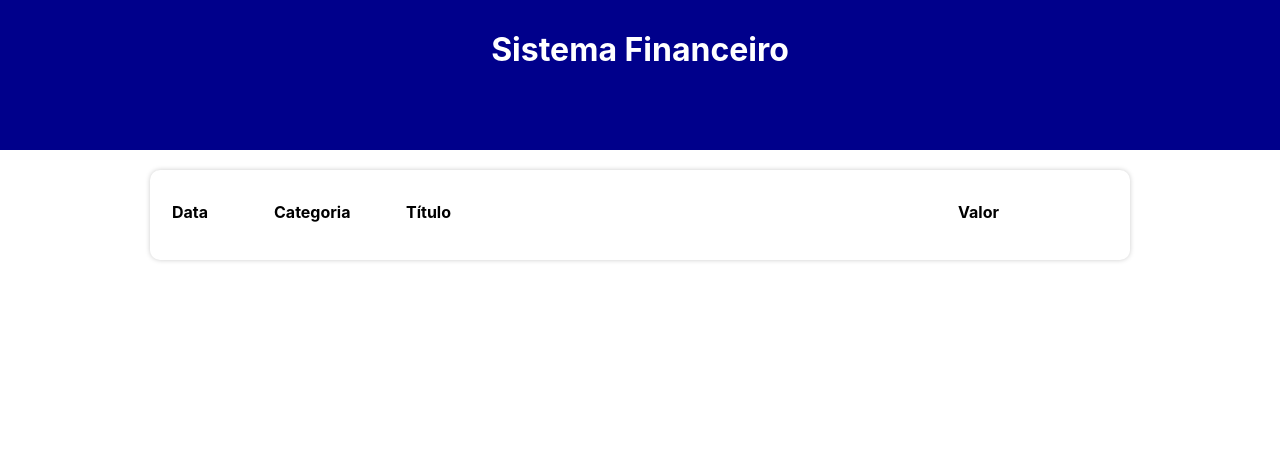
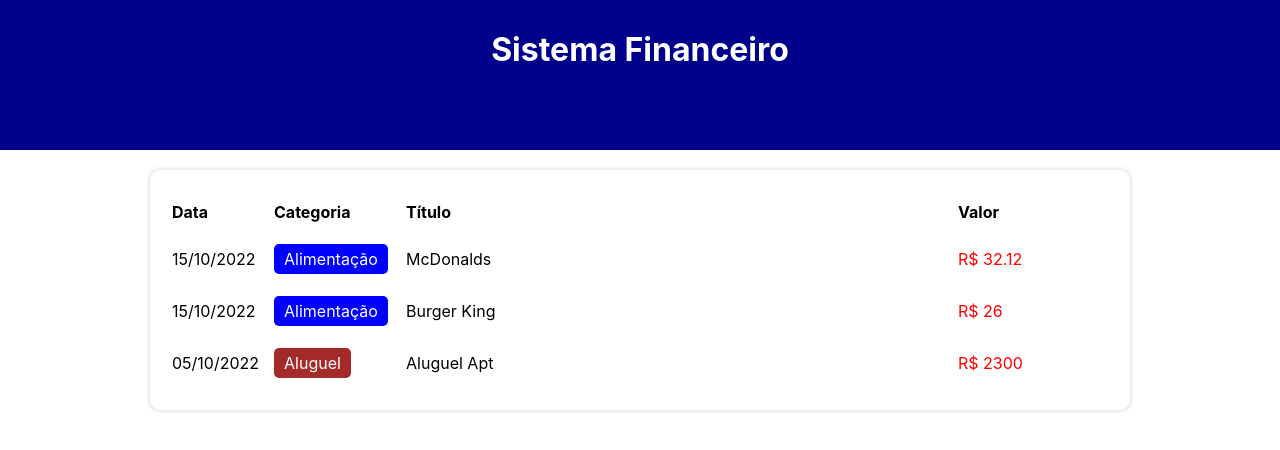
Before and after one commit to Eduuduarte/expense-tracker, a React (Create React App) app: page / in a window 1280 px wide. Shown: the top 450 px of the page. Built offline with nearby package versions, Linux system fonts and the light colour scheme.

Commit message:
create table

```diff
--- a/src/components/TableItem/index.tsx
+++ b/src/components/TableItem/index.tsx
@@ -1,14 +1,27 @@
 import * as C from './style';
 import { Item } from '../../types/Item';
+import { formatDate } from '../../helpers/dateFilter'
+import { categories } from '../../data/categories';
 
 type Props = {
     item: Item
 }
 
-export const TableItem = ({item}: Props) => {
-    return(
+export const TableItem = ({ item }: Props) => {
+    return (
         <C.TableLine>
-
+            <C.TableColumn>{formatDate(item.date)}</C.TableColumn>
+            <C.TableColumn>
+                <C.Category color={categories[item.category].color}>
+                    {categories[item.category].title}
+                </C.Category>
+            </C.TableColumn>
+            <C.TableColumn>{item.title}</C.TableColumn>
+            <C.TableColumn>
+                <C.Value color={categories[item.category].expense ? 'red' : 'green'}>
+                    R$ {item.value}
+                </C.Value>
+            </C.TableColumn>
         </C.TableLine>
     );
 }
--- a/src/components/TableItem/style.ts
+++ b/src/components/TableItem/style.ts
@@ -3,3 +3,19 @@
 export const TableLine = styled.tr`
 
 `;
+
+export const TableColumn = styled.td`
+    padding: 10px 0;
+`;
+
+export const Category = styled.div<{ color: string}>`
+    display: inline-block;
+    padding: 5px 10px;
+    border-radius: 5px;
+    color: #FFF;
+    background-color: ${props => props.color}
+`;
+
+export const Value = styled.div<{ color: string }>`
+    color: ${props => props.color}
+`;
--- a/src/data/items.ts
+++ b/src/data/items.ts
@@ -3,6 +3,6 @@
 export const items: Item[] = [
     { date: new Date(2022, 9, 15), category: 'food', title: 'McDonalds', value: 32.12 },
     { date: new Date(2022, 9, 15), category: 'food', title: 'Burger King', value: 26 },
-    { date: new Date(2022, 9, 16), category: 'rent', title: 'Aluguel Apt', value: 2300 },
+    { date: new Date(2022, 9, 5), category: 'rent', title: 'Aluguel Apt', value: 2300 },
     { date: new Date(2022, 10, 15), category: 'salary', title: 'Salário ACME', value: 4500 },
 ];
--- a/src/helpers/dateFilter.ts
+++ b/src/helpers/dateFilter.ts
@@ -21,3 +21,13 @@
 
     return newList;
 }
+
+export const formatDate = (date: Date): string => {
+    let year = date.getFullYear();
+    let month = date.getMonth() + 1;
+    let day = date.getDate();
+
+    return `${addZeroToDate(day)}/${addZeroToDate(month)}/${year}`;
+}
+
+const addZeroToDate = (n: number): string => n < 10 ? `0${n}` : `${n}`;
```
